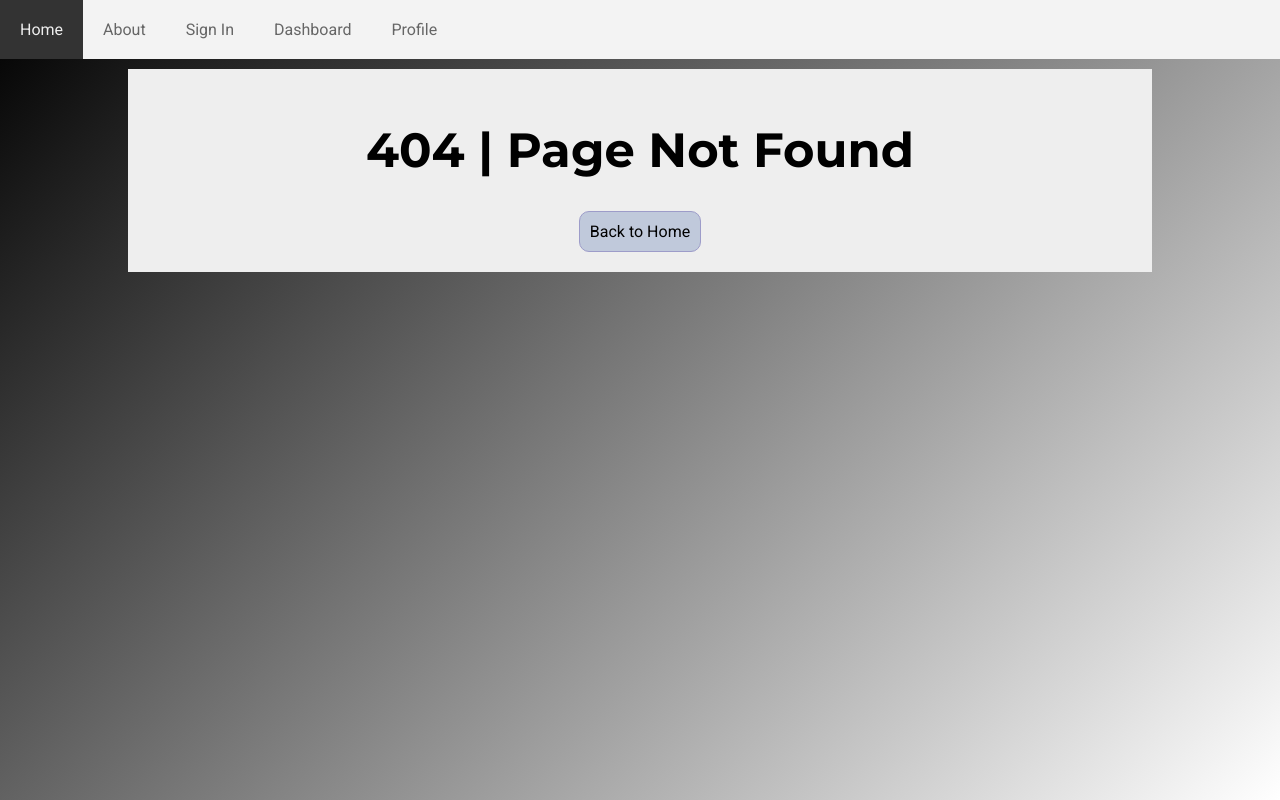
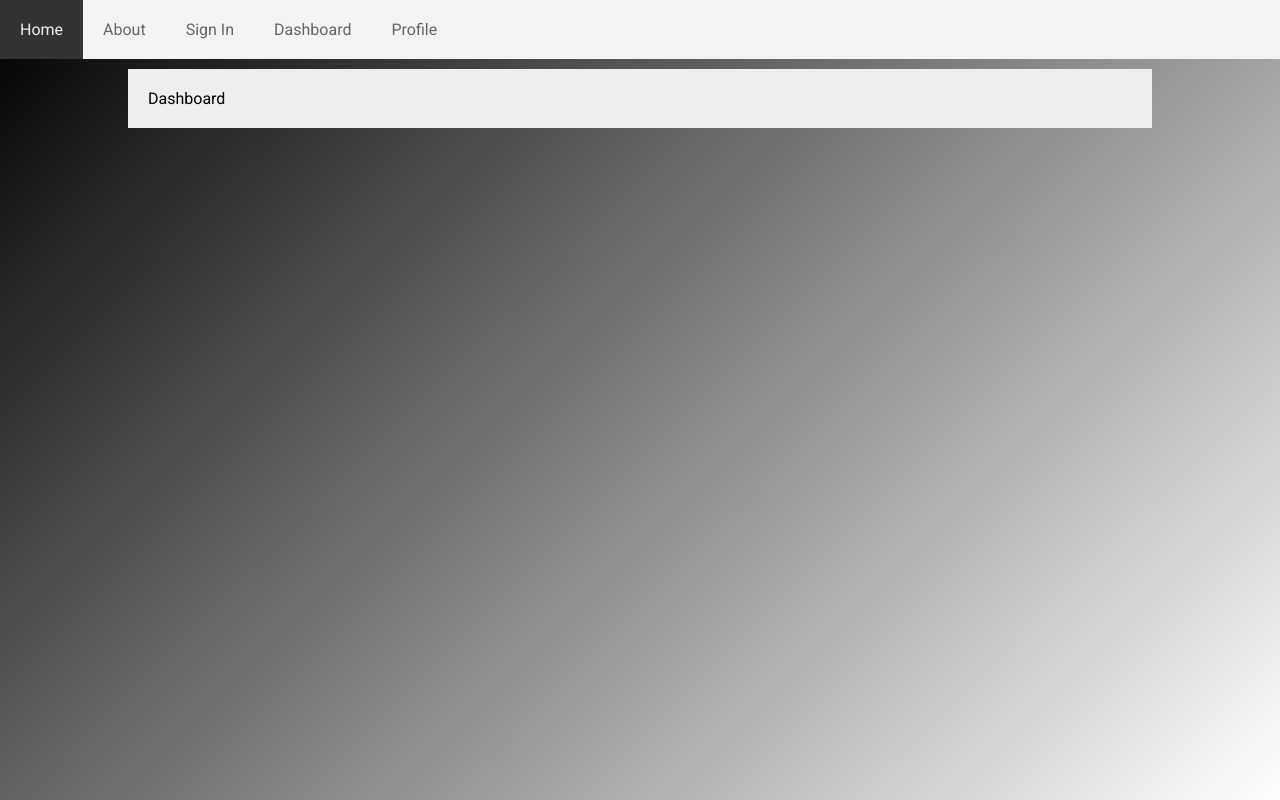
Before and after one commit to kroessam/note-maker, a React (Vite) app: page /dashboard in a window 1280 px wide. Before the commit this address had no page. Built offline with nearby package versions, Linux system fonts and the light colour scheme.

Commit message:
Dashboard Added With Route

```diff
--- a/src/App.tsx
+++ b/src/App.tsx
@@ -4,8 +4,9 @@ import "./App.css";
 import Home from "./pages/Home";
 import SignUp from "./pages/SignUp";
 import SignIn from "./pages/SignIn";
+import Dashboard from "./pages/Dashboard";
+import PageNotFound from "./pages/PageNotFound";
 import Header from "./components/Header";
-import PageNotFound from "./pages/PageNotFound";
 
 function App() {
   return (
@@ -15,6 +16,7 @@ function App() {
         <Route path="/" element={<Home />} />
         <Route path="/sign-up" element={<SignUp />} />
         <Route path="/sign-in" element={<SignIn />} />
+        <Route path="/dashboard" element={<Dashboard />} />
         <Route path="*" element={<PageNotFound />} />
       </Routes>
     </>
--- /dev/null
+++ b/src/pages/Dashboard.tsx
@@ -0,0 +1,11 @@
+const Dashboard = () => {
+  return (
+    <>
+      <main>
+        <div>Dashboard</div>
+      </main>
+    </>
+  );
+};
+
+export default Dashboard;
```
